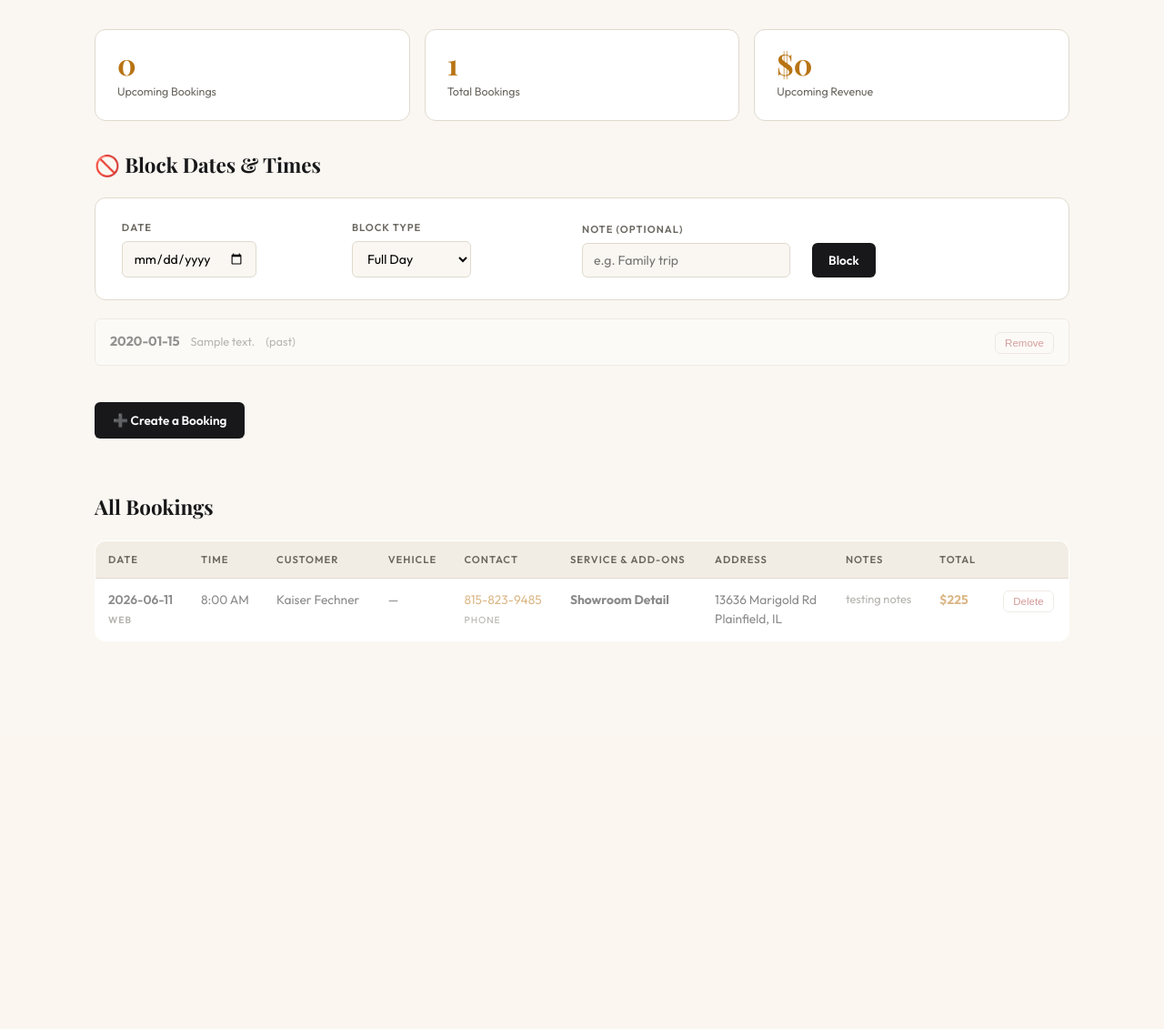
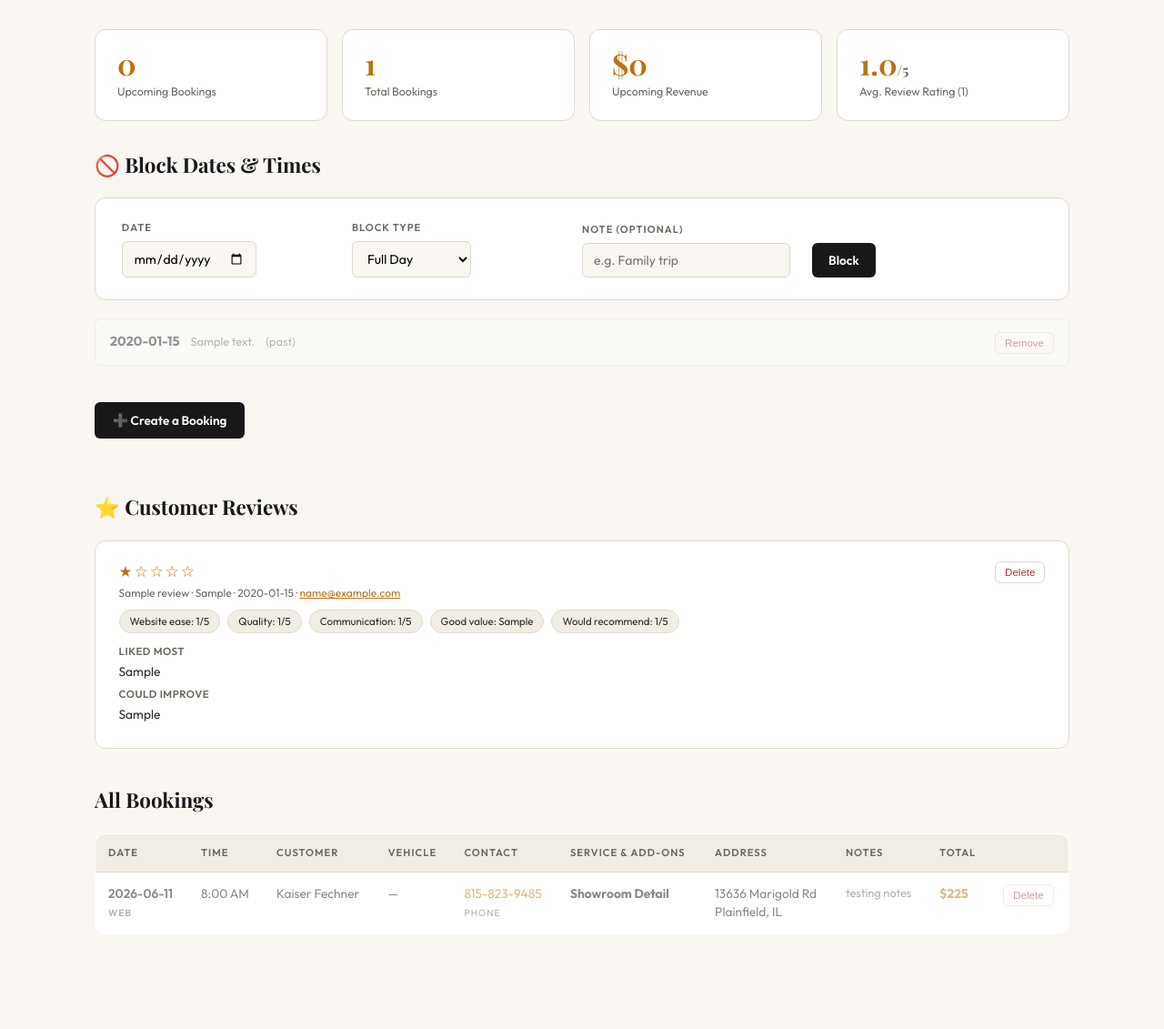
Before and after one commit to CoolPotato31F/kaiserdetailing.com, a Flask app: page /admin in a window 1280 px wide. Shown: the part 83-1214 px from the top of the page at 91% size. Before the commit the page ends 788 px from the top, so only its background shows below. Run offline with Flask 3, Linux system fonts and the light colour scheme; the visitor is signed in with stand-in values (Sample User, id 1); data comes from the database, SQL or seed files in the repository; tables that the repository leaves empty hold one stand-in row (values such as "Sample post").

Commit message:
update 2026-07-02 17:51:57

```diff
--- a/app.py
+++ b/app.py
@@ -71,24 +71,19 @@ app.config.update(
 # Prices are validated server-side so a tampered client can't change totals.
 # ──────────────────────────────────────────────────────────────────────────────
 SERVICES = {
-    "interior_detail":     {"name": "Interior Detail",        "price": 100, "dur": "1h 30m"},
-    "exterior_detail":     {"name": "Exterior Detail",        "price": 75,  "dur": "1h 30m"},
-    "professional_detail": {"name": "Professional Detail",    "price": 150, "dur": "3h"},
-    "showroom_detail":     {"name": "Showroom Detail",        "price": 225, "dur": "4h"},
-    "engine_bay":          {"name": "Engine Bay Cleaning",    "price": 35,  "dur": "30m"},
-    "quick_interior":      {"name": "Quick Interior Cleaning","price": 35,  "dur": "30m"},
-    "quick_detail":        {"name": "Quick Detail",           "price": 55,  "dur": "1h"},
-    "headlight":           {"name": "Headlight Restoration",  "price": 40,  "dur": "40m"},
-    "decal_removal":       {"name": "Sticker / Decal Removal","price": 15,  "dur": "15m"},
+    "interior_detail":     {"name": "Interior Detail",         "price": 75,  "dur": "1h 30m"},
+    "exterior_detail":     {"name": "Exterior Detail",         "price": 50,  "dur": "1h 30m"},
+    "professional_detail": {"name": "Professional Detail",     "price": 125, "dur": "3h"},
+    "showroom_detail":     {"name": "Showroom Detail",         "price": 200, "dur": "4h"},
+    "engine_bay":          {"name": "Engine Bay Cleaning",     "price": 35,  "dur": "30m"},
+    "decal_removal":       {"name": "Sticker / Decal Removal", "price": 15,  "dur": "15m"},
 }
 
 ADDONS = {
-    "tire_shine":     {"name": "Tire Shine",     "price": 10},
-    "carpet_shampoo": {"name": "Carpet Shampoo", "price": 30},
-    "wax":            {"name": "Wax",            "price": 30},
-    "clay":           {"name": "Clay Service",   "price": 45},
-    "rainx":          {"name": "RainX",          "price": 10},
-    "quick_wash":     {"name": "Quick Wash",     "price": 20},
+    "carpet_shampoo": {"name": "Carpet Shampoo", "price": 30, "dur": "30m"},
+    "wax":            {"name": "Wax",            "price": 30, "dur": "45m"},
+    "clay":           {"name": "Clay Service",   "price": 45, "dur": "35m"},
+    "rainx":          {"name": "RainX",          "price": 10, "dur": "15m"},
 }
 
 # Which add-ons are valid for each service (server-side validation)
@@ -97,11 +92,8 @@ SERVICE_ADDONS = {
     "exterior_detail":     ["wax", "clay", "rainx"],
     "professional_detail": ["carpet_shampoo", "clay", "rainx"],
     "showroom_detail":     ["clay", "rainx"],
-    "engine_bay":          ["quick_wash"],
-    "quick_interior":      ["carpet_shampoo", "quick_wash"],
-    "quick_detail":        ["tire_shine"],
-    "headlight":           ["quick_wash"],
-    "decal_removal":       ["quick_wash"],
+    "engine_bay":          [],
+    "decal_removal":       [],
 }
 
 # Available arrival time slots offered to customers
@@ -188,6 +180,65 @@ def notify(booking):
         return False, str(e)
 
 
+def notify_review(review):
+    """
+    Fire a Pushover push notification for a new customer review.
+    Never lets a notification failure break the review submission response.
+
+    review is a dict with keys: service, website_ease, quality, communication,
+    value_rating, recommend, favorite, improve, customer_name, email.
+    """
+    if not PUSHOVER_TOKEN:
+        app.logger.warning("Pushover: PUSHOVER_TOKEN not set — skipping notification.")
+        return
+
+    stars = "★" * review["quality"] + "☆" * (5 - review["quality"])
+    name = review.get("customer_name") or "Anonymous"
+
+    lines = [
+        f"{name} — {review['service']}",
+        f"{stars}  (quality {review['quality']}/5)",
+        f"Website ease: {review['website_ease']}/5",
+    ]
+    if review.get("communication"):
+        lines.append(f"Communication: {review['communication']}/5")
+    if review.get("recommend"):
+        lines.append(f"Would recommend: {review['recommend']}/5")
+    if review.get("value_rating"):
+        lines.append(f"Good value: {review['value_rating']}")
+    if review.get("favorite"):
+        lines.append(f"Liked: {review['favorite']}")
+    if review.get("improve"):
+        lines.append(f"Improve: {review['improve']}")
+
+    payload = urllib.parse.urlencode({
+        "token":   PUSHOVER_TOKEN,
+        "user":    PUSHOVER_USER,
+        "title":   "⭐ New Customer Review",
+        "message": "\n".join(lines),
+        "sound":   "magic",
+        "priority": "0",
+    }).encode()
+
+    try:
+        req = urllib.request.Request(
+            "https://api.pushover.net/1/messages.json",
+            data=payload,
+            method="POST",
+        )
+        with urllib.request.urlopen(req, timeout=10) as resp:
+            result = json.loads(resp.read())
+            if result.get("status") != 1:
+                app.logger.error(f"Pushover error: {result}")
+                return False, str(result)
+            else:
+                app.logger.info("Pushover review notification sent.")
+                return True, None
+    except Exception as e:
+        app.logger.error(f"Pushover review notification failed: {e}")
+        return False, str(e)
+
+
 # ──────────────────────────────────────────────────────────────────────────────
 # Database
 # ──────────────────────────────────────────────────────────────────────────────
@@ -241,6 +292,24 @@ def init_db():
         conn.commit()
     except Exception:
         pass  # column already exists — safe to ignore
+
+    conn.execute("""
+        CREATE TABLE IF NOT EXISTS reviews (
+            id             INTEGER PRIMARY KEY AUTOINCREMENT,
+            service        TEXT NOT NULL,
+            website_ease   INTEGER NOT NULL,       -- 1-5
+            quality        INTEGER NOT NULL,       -- 1-5
+            communication  INTEGER,                -- 1-5
+            value_rating   TEXT,                   -- 'Yes' / 'Somewhat' / 'No'
+            recommend      INTEGER,                -- 1-5
+            favorite       TEXT DEFAULT '',
+            improve        TEXT DEFAULT '',
+            customer_name  TEXT DEFAULT '',
+            email          TEXT DEFAULT '',
+            created_at     TEXT NOT NULL
+        );
+    """)
+    conn.commit()
     conn.close()
 
 
@@ -252,7 +321,6 @@ LARGE_VEHICLE_SURCHARGE = 20
 # Only services that involve interior work qualify for the large-vehicle surcharge
 LARGE_VEHICLE_SERVICES = {
     "interior_detail", "professional_detail", "showroom_detail",
-    "quick_interior", "quick_detail",
 }
 
 
@@ -305,6 +373,64 @@ def index():
 @app.route("/review")
 def review():
     return render_template("review.html")
+
+
+@app.route("/api/review", methods=["POST"])
+def submit_review():
+    data = request.get_json(silent=True) or {}
+
+    service = (data.get("service") or "").strip()
+    favorite = (data.get("favorite") or "").strip()
+    improve = (data.get("improve") or "").strip()
+    value_rating = (data.get("value") or "").strip()
+    customer_name = (data.get("name") or "").strip()
+    email = (data.get("email") or "").strip()
+
+    if not service:
+        return jsonify({"ok": False, "error": "Please select which service you had."}), 400
+
+    def _to_int_1_5(v):
+        try:
+            n = int(v)
+        except (TypeError, ValueError):
+            return None
+        return n if 1 <= n <= 5 else None
+
+    website_ease = _to_int_1_5(data.get("website_ease"))
+    quality = _to_int_1_5(data.get("quality"))
+    communication = _to_int_1_5(data.get("communication"))
+    recommend = _to_int_1_5(data.get("recommend"))
+
+    if website_ease is None or quality is None:
+        return jsonify({"ok": False, "error": "Please answer the required rating questions."}), 400
+
+    conn = get_db()
+    conn.execute("""
+        INSERT INTO reviews
+        (service, website_ease, quality, communication, value_rating, recommend,
+         favorite, improve, customer_name, email, created_at)
+        VALUES (?,?,?,?,?,?,?,?,?,?,?)
+    """, (
+        service, website_ease, quality, communication, value_rating, recommend,
+        favorite, improve, customer_name, email,
+        datetime.now().isoformat(timespec="seconds"),
+    ))
+    conn.commit()
+    conn.close()
+
+    notify_review({
+        "service": service,
+        "website_ease": website_ease,
+        "quality": quality,
+        "communication": communication,
+        "value_rating": value_rating,
+        "recommend": recommend,
+        "favorite": favorite,
+        "improve": improve,
+        "customer_name": customer_name,
+    })
+
+    return jsonify({"ok": True})
 
 
 @app.route("/api/availability")
@@ -501,13 +627,22 @@ def admin_dashboard():
     block_rows = conn.execute(
         "SELECT * FROM blocked_times ORDER BY block_date ASC"
     ).fetchall()
+
+    review_rows = conn.execute(
+        "SELECT * FROM reviews ORDER BY created_at DESC"
+    ).fetchall()
     conn.close()
+
     blocks = [dict(b) for b in block_rows]
+    reviews = [dict(r) for r in review_rows]
+    avg_quality = round(sum(r["quality"] for r in reviews) / len(reviews), 1) if reviews else None
 
     return render_template(
         "admin.html",
         bookings=bookings,
         blocks=blocks,
+        reviews=reviews,
+        avg_quality=avg_quality,
         services=SERVICES,
         addons=ADDONS,
         service_addons=SERVICE_ADDONS,
@@ -660,6 +795,16 @@ def admin_delete(booking_id):
     return _admin_redirect("Booking deleted.", ok=True)
 
 
+@app.route("/admin/review/delete/<int:review_id>", methods=["POST"])
+@login_required
+def admin_delete_review(review_id):
+    conn = get_db()
+    conn.execute("DELETE FROM reviews WHERE id = ?", (review_id,))
+    conn.commit()
+    conn.close()
+    return _admin_redirect("Review deleted.", ok=True)
+
+
 def _admin_redirect(msg, ok=False):
     session["flash"] = {"msg": msg, "ok": ok}
     return redirect(url_for("admin_dashboard"))
--- a/templates/admin.html
+++ b/templates/admin.html
@@ -70,6 +70,14 @@ tr.past td{opacity:0.5;}
 .block-type{font-size:0.75rem;background:var(--cream2);border:1px solid var(--rule);border-radius:100px;padding:2px 10px;color:var(--muted);}
 .block-note{font-size:0.8rem;color:var(--muted);}
 .block-past{opacity:0.45;}
+.review-card{background:#fff;border:1px solid var(--rule);border-radius:var(--rl);padding:1.3rem 1.6rem;margin-bottom:0.9rem;}
+.review-top{display:flex;justify-content:space-between;align-items:flex-start;gap:1rem;flex-wrap:wrap;margin-bottom:0.6rem;}
+.review-stars{color:var(--gold);font-size:1.05rem;letter-spacing:2px;}
+.review-meta{font-size:0.75rem;color:var(--muted);margin-top:2px;}
+.review-ratings{display:flex;flex-wrap:wrap;gap:0.5rem;margin-bottom:0.7rem;}
+.review-pill{font-size:0.72rem;background:var(--cream2);border:1px solid var(--rule);border-radius:100px;padding:3px 11px;color:var(--ink);}
+.review-text{font-size:0.86rem;color:var(--ink);line-height:1.6;margin-bottom:0.3rem;}
+.review-text strong{color:var(--muted);font-weight:600;font-size:0.72rem;letter-spacing:0.5px;text-transform:uppercase;display:block;margin-bottom:2px;}
 @media(max-width:700px){.block-grid{grid-template-columns:1fr 1fr;}.grid2,.grid3{grid-template-columns:1fr;}}
 </style>
 </head>
@@ -91,6 +99,7 @@ tr.past td{opacity:0.5;}
     <div class="stat"><div class="n">{{ upcoming | length }}</div><div class="l">Upcoming Bookings</div></div>
     <div class="stat"><div class="n">{{ bookings | length }}</div><div class="l">Total Bookings</div></div>
     <div class="stat"><div class="n">${{ revenue }}</div><div class="l">Upcoming Revenue</div></div>
+    <div class="stat"><div class="n">{{ avg_quality if avg_quality else '—' }}{% if avg_quality %}<span style="font-size:1rem;color:var(--muted);">/5</span>{% endif %}</div><div class="l">Avg. Review Rating ({{ reviews|length }})</div></div>
   </div>
 
   <!-- BLOCKED TIMES -->
@@ -207,13 +216,44 @@ tr.past td{opacity:0.5;}
             <option value="Other">Other</option>
           </select>
         </div>
-        <div class="fg"><label>Year / Make / Model (optional)</label>
-          <input type="text" name="vehicle_details" placeholder="e.g. 2019 Honda Civic">
-        </div>
         <div class="fg"><label>Notes</label><textarea name="notes" rows="2"></textarea></div>
         <button class="create-btn" type="submit">Create Booking</button>
       </form>
     </div>
+  </div>
+
+  <!-- CUSTOMER REVIEWS -->
+  <div class="section">
+    <h2>⭐ Customer Reviews</h2>
+    {% if reviews %}
+      {% for r in reviews %}
+      <div class="review-card">
+        <div class="review-top">
+          <div>
+            <span class="review-stars">{{ '★' * r.quality }}{{ '☆' * (5 - r.quality) }}</span>
+            <div class="review-meta">
+              {{ r.customer_name or 'Anonymous' }} · {{ r.service }} · {{ r.created_at }}
+              {% if r.email %} · <a href="mailto:{{ r.email }}" style="color:var(--gold);">{{ r.email }}</a>{% endif %}
+            </div>
+          </div>
+          <form method="POST" action="{{ url_for('admin_delete_review', review_id=r.id) }}" onsubmit="return confirm('Delete this review?');">
+            <button class="del" type="submit">Delete</button>
+          </form>
+        </div>
+        <div class="review-ratings">
+          <span class="review-pill">Website ease: {{ r.website_ease }}/5</span>
+          <span class="review-pill">Quality: {{ r.quality }}/5</span>
+          {% if r.communication %}<span class="review-pill">Communication: {{ r.communication }}/5</span>{% endif %}
+          {% if r.value_rating %}<span class="review-pill">Good value: {{ r.value_rating }}</span>{% endif %}
+          {% if r.recommend %}<span class="review-pill">Would recommend: {{ r.recommend }}/5</span>{% endif %}
+        </div>
+        {% if r.favorite %}<div class="review-text"><strong>Liked most</strong>{{ r.favorite }}</div>{% endif %}
+        {% if r.improve %}<div class="review-text"><strong>Could improve</strong>{{ r.improve }}</div>{% endif %}
+      </div>
+      {% endfor %}
+    {% else %}
+    <div class="create-card empty">No reviews yet. They'll appear here as customers submit feedback at /review.</div>
+    {% endif %}
   </div>
 
   <!-- BOOKINGS TABLE -->
@@ -234,7 +274,7 @@ tr.past td{opacity:0.5;}
           <td class="date-cell">{{ b.booking_date }}<br><span class="src">{{ b.source }}</span></td>
           <td>{{ b.arrival_time }}</td>
           <td>{{ b.customer_name }}</td>
-          <td style="font-size:0.85rem;">{{ b.vehicle_type or '—' }}{% if b.vehicle_details %}<br><span style="color:var(--muted);font-size:0.78rem;">{{ b.vehicle_details }}</span>{% endif %}</td>
+          <td style="font-size:0.85rem;">{{ b.vehicle_type or '—' }}</td>
           <td class="contact-cell">
             {% if b.contact_type == 'phone' %}<a href="tel:{{ b.contact_value }}">{{ b.contact_value }}</a>
             {% else %}<a href="mailto:{{ b.contact_value }}">{{ b.contact_value }}</a>{% endif %}
```
Also changed, not shown: templates/review.html (+18 -7 lines).
